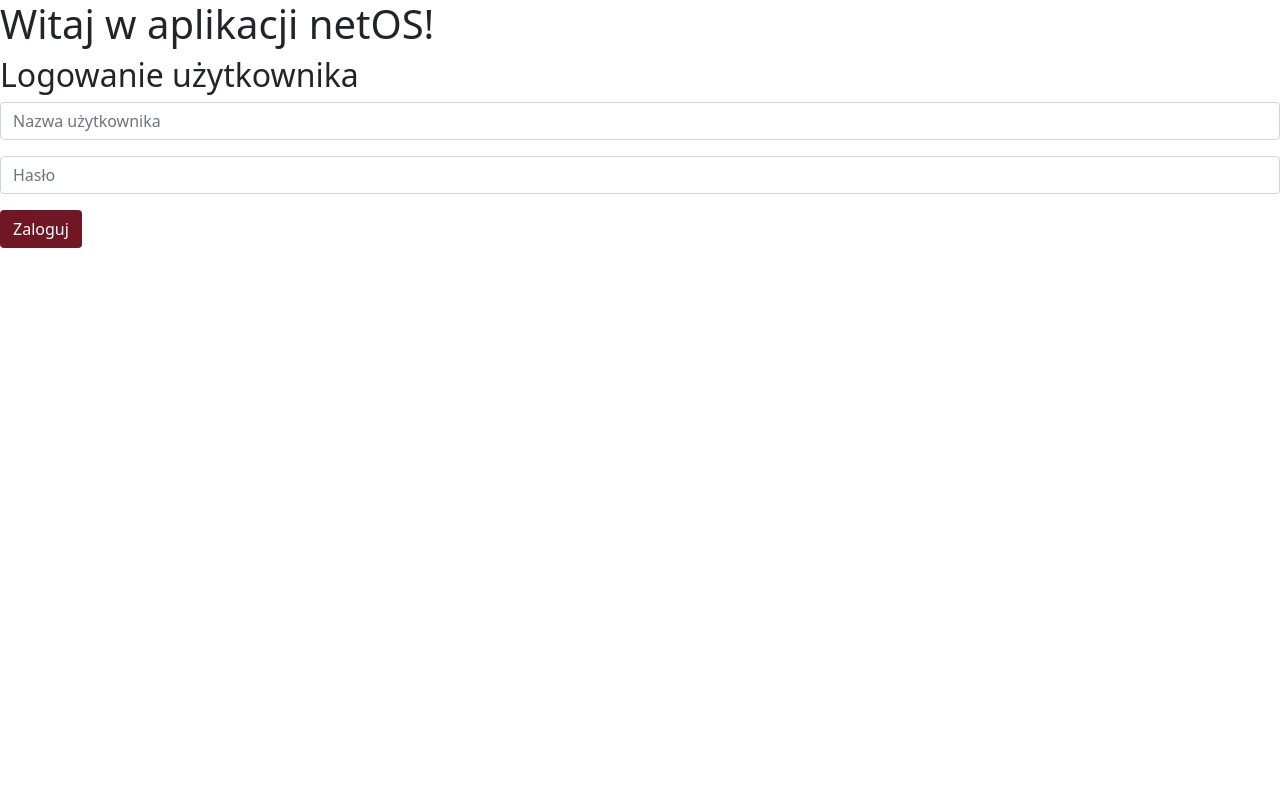
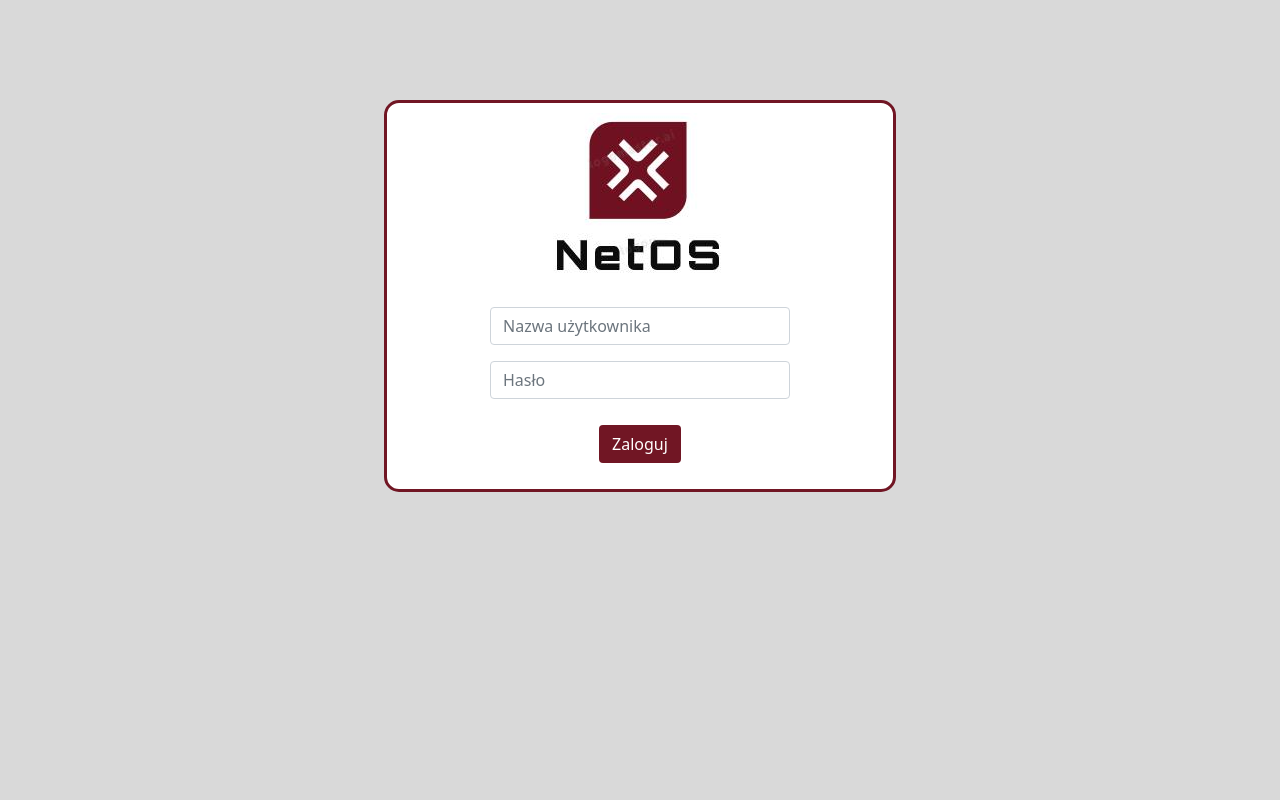
Before and after one commit to netoperatingsystem/Monitoring, a Django app: page /login/ in a window 1280 px wide. Run offline with Django 3.2, Linux system fonts and the light colour scheme.

Commit message:
Basic front-end on page

```diff
--- a/netos/static/netos/style.css
+++ b/netos/static/netos/style.css
@@ -1,5 +1,37 @@
 html {}
+
+body{
+    background-color: #D9D9D9;
+}
+
 .btn {
+    margin: 10px 0 0 0;
     background-color: #711624;
     color: white;
 }
+
+.wrapper-index, .wrapper-login {
+    background-color: white;
+    text-align: center;
+    padding: 10px;
+    border-style: solid;
+    border-radius: 15px;
+    border-width: 3px;
+    border-width: 3px;
+    border-color: #711624;
+    min-width: 300px;
+}
+
+.wrapper-index {
+    margin: 100px 30% 0 30%;
+}
+
+.wrapper-login {
+    margin: 100px 30% 0 30%;
+}
+
+.form-group{
+    align-items: center;
+    max-width: 300px;
+    margin: 30px auto 0 auto;
+}
--- a/netos/templates/netos/loginWeb.html
+++ b/netos/templates/netos/loginWeb.html
@@ -8,12 +8,12 @@
       crossorigin="anonymous">
       <link rel="stylesheet" type="text/css" href="{% static 'netos/style.css' %}"/>
   </head>
-  <body>
+
+  <div class="wrapper-login">
+
+      <img src="/static/resources/logo.PNG">
+
   {% if not user.is_authenticated %}
-    <h1>Witaj w aplikacji netOS!</h1>
-
-    <h2>Logowanie użytkownika</h2>
-
         <div class="form-group">
             <form action="." method="POST">
             {% csrf_token %}
@@ -37,9 +37,11 @@
       </ul>
     {% endif %}
 
+  </div>
+
+
       <script src="https://cdn.jsdelivr.net/npm/bootstrap@5.0.0-beta1/dist/js/bootstrap.bundle.min.js"
               integrity="sha384-ygbV9kiqUc6oa4msXn9868pTtWMgiQaeYH7/t7LECLbyPA2x65Kgf80OJFdroafW"
               crossorigin="anonymous">
       </script>
-  </body>
 </html>
```
Also changed, not shown: netos/templates/netos/index.html (+12 -3 lines), db.sqlite3, netos/static/resources/logo.PNG (added).
